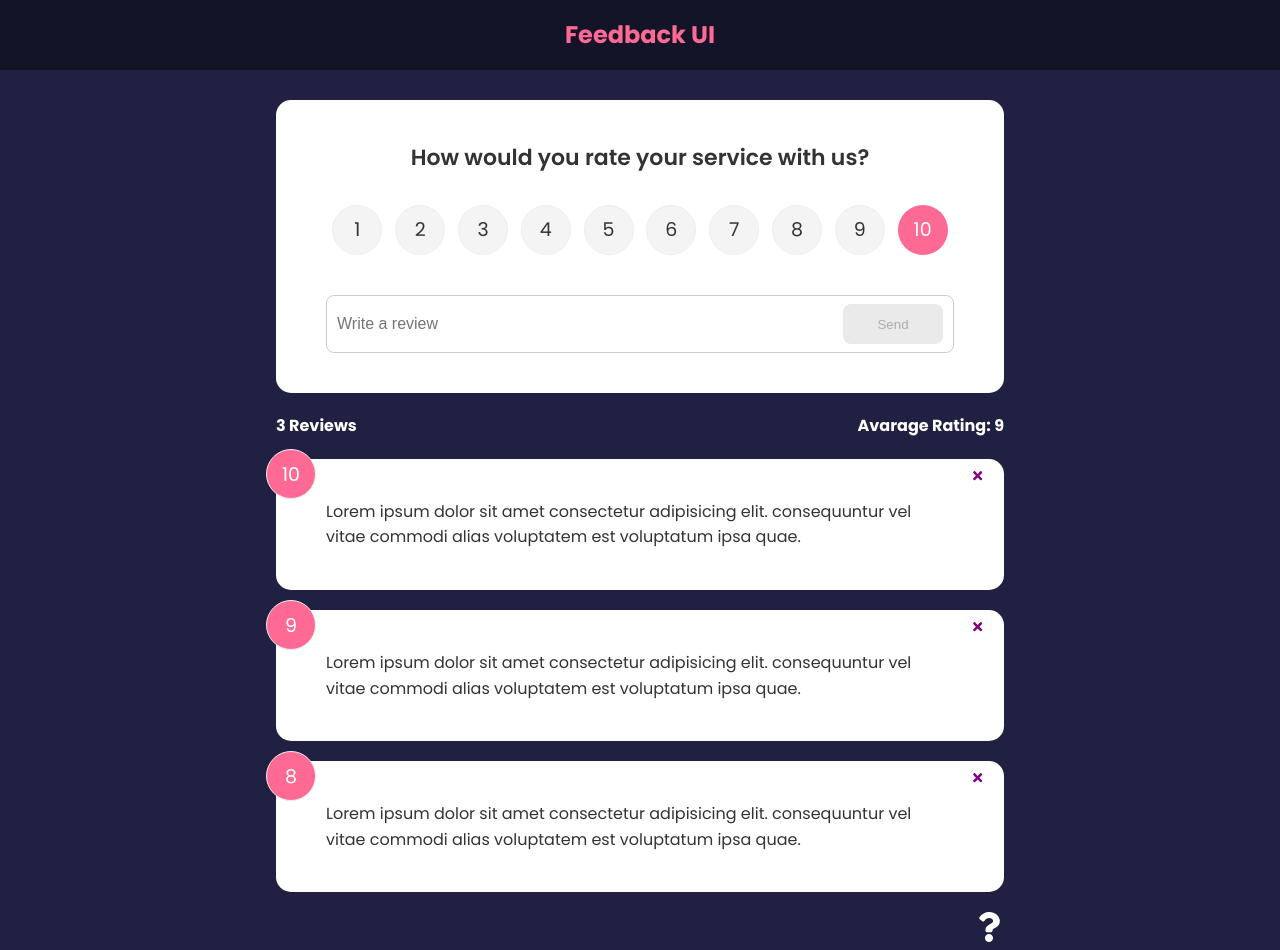
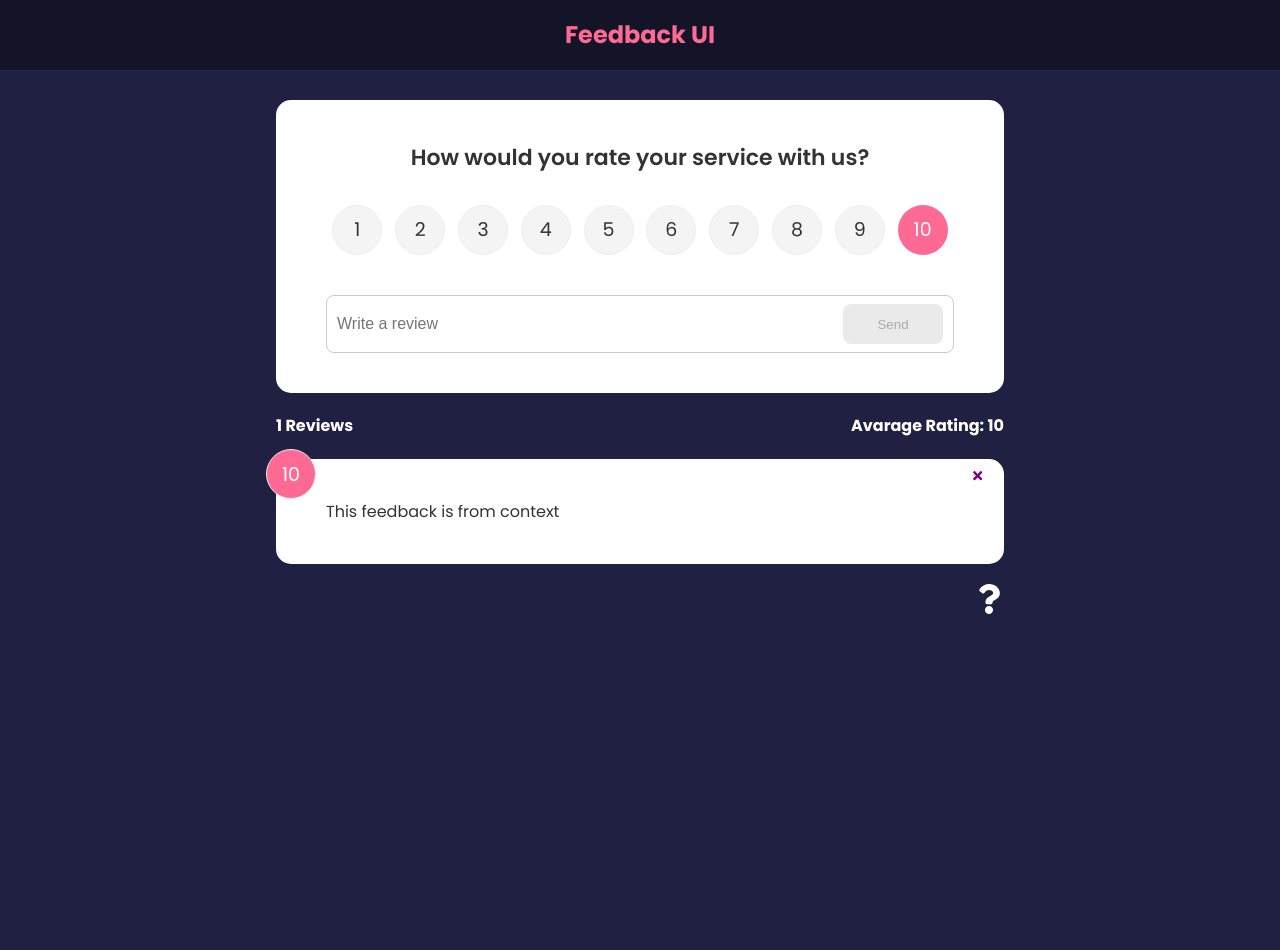
Before and after one commit to develad/Feedback-app, a React (Create React App) app: page / in a window 1280 px wide. After the commit the page ends 800 px from the top, so only its background shows below. Built offline with nearby package versions, Linux system fonts and the light colour scheme.

Commit message:
Create a Context & Provider and Get Global State With The useContext Hook - Chapter 30 + 31

```diff
--- a/src/App.js
+++ b/src/App.js
@@ -10,6 +10,7 @@ import FeedbackList from "./components/FeedbackList";
 import FeedbackStats from "./components/FeedbackStats";
 import FeedbackForm from "./components/FeedbackForm";
 import { feedbackData } from "./data/feedbackData";
+import { FeedbackProvider } from "./context/FeedbackContext";
 
 function App() {
   const [feedback, setFeedback] = useState(feedbackData);
@@ -27,6 +28,7 @@ function App() {
   };
 
   return (
+    <FeedbackProvider>
       <>
         <Header
         // bgColor="lime"
@@ -39,11 +41,8 @@ function App() {
               element={
                 <>
                   <FeedbackForm handleAdd={addFeedback} />
-                <FeedbackStats feedback={feedback} />
-                <FeedbackList
-                  feedback={feedback}
-                  handleDelete={deleteFeedback}
-                />
+                  <FeedbackStats />
+                  <FeedbackList handleDelete={deleteFeedback} />
                 </>
               }
             />
@@ -55,6 +54,7 @@ function App() {
           <AboutIconLink />
         </div>
       </>
+    </FeedbackProvider>
   );
 }
 
--- a/src/components/FeedbackList.jsx
+++ b/src/components/FeedbackList.jsx
@@ -1,8 +1,14 @@
 import { AnimatePresence, motion } from "framer-motion";
 import Feedbackitem from "./Feedbackitem";
-import PropTypes from "prop-types";
 
-function FeedbackList({ feedback, handleDelete }) {
+// import PropTypes from "prop-types";
+
+import { useContext } from "react";
+import FeedbackContext from "../context/FeedbackContext";
+
+function FeedbackList({ handleDelete }) {
+  const { feedback } = useContext(FeedbackContext);
+
   if (!feedback || feedback.length === 0) {
     return <p>No feedback yet!</p>;
   }
@@ -47,13 +53,13 @@ function FeedbackList({ feedback, handleDelete }) {
   // );
 }
 
-FeedbackList.prototype = {
-  feedback: PropTypes.arrayOf(
-    PropTypes.shape({
-      id: PropTypes.number.isRequired,
-      text: PropTypes.string.isRequired,
-      rating: PropTypes.number.isRequired,
-    })
-  ),
-};
+// FeedbackList.propTypes = {
+//   feedback: PropTypes.arrayOf(
+//     PropTypes.shape({
+//       id: PropTypes.number.isRequired,
+//       text: PropTypes.string.isRequired,
+//       rating: PropTypes.number.isRequired,
+//     })
+//   ),
+// };
 export default FeedbackList;
--- a/src/components/FeedbackStats.jsx
+++ b/src/components/FeedbackStats.jsx
@@ -1,4 +1,11 @@
-function FeedbackStats({ feedback }) {
+import { useContext } from "react";
+import FeedbackContext from "../context/FeedbackContext";
+
+// import PropTypes from "prop-types";
+
+function FeedbackStats() {
+  const { feedback } = useContext(FeedbackContext);
+
   let avarage =
     feedback.reduce((acc, cur) => {
       return acc + cur.rating;
@@ -20,4 +27,8 @@ function FeedbackStats({ feedback }) {
   );
 }
 
+// FeedbackStats.propTypes = {
+//   feedback: PropTypes.array.isRequired,
+// };
+
 export default FeedbackStats;
--- a/src/components/Feedbackitem.jsx
+++ b/src/components/Feedbackitem.jsx
@@ -22,7 +22,7 @@ function Feedbackitem({ item, handleDelete }) {
   );
 }
 
-Feedbackitem.prototype = {
+Feedbackitem.propTypes = {
   item: PropTypes.object.isRequired,
 };
 
--- a/src/components/Header.jsx
+++ b/src/components/Header.jsx
@@ -1,4 +1,5 @@
 import PropTypes from "prop-types";
+import { Link } from "react-router-dom";
 
 function Header({ text, bgColor, textColor }) {
   // must recive the props in the component for which the defaultProps would be applyed
@@ -11,7 +12,9 @@ function Header({ text, bgColor, textColor }) {
   return (
     <header style={headerStyles}>
       <div className="container">
-        <h2>{text}</h2>
+        <Link to="/">
+          <h2>{text}</h2>
+        </Link>
       </div>
     </header>
   );
--- /dev/null
+++ b/src/context/FeedbackContext.js
@@ -0,0 +1,22 @@
+import { createContext, useState } from "react";
+
+const FeedbackContext = createContext({ feedback: [] });
+
+const FeedbackProvider = ({ children }) => {
+  const [feedback, setFeedback] = useState([
+    {
+      id: 1,
+      text: "This feedback is from context",
+      rating: 10,
+    },
+  ]);
+
+  return (
+    <FeedbackContext.Provider value={{ feedback }}>
+      {children}
+    </FeedbackContext.Provider>
+  );
+};
+
+export default FeedbackContext;
+export { FeedbackProvider };
--- a/src/index.css
+++ b/src/index.css
@@ -25,6 +25,11 @@ body {
 }
 ::-webkit-scrollbar-track {
   background: #111;
+}
+
+a {
+  text-decoration: none;
+  color: inherit;
 }
 
 ul {
```
Lines whose indentation alone changed are shown as unchanged.
